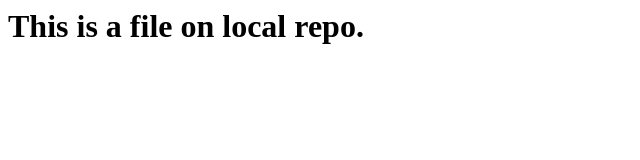
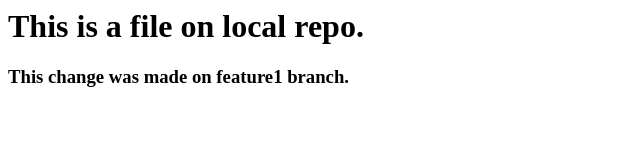
Before and after one commit to sarangg6/Local-Repo, a plain HTML site: page index.html in a window 1280 px wide. Shown: the whole page, without its empty margins (0-640 px from the left). Drawn offline with Linux system fonts and the light colour scheme.

Commit message:
Edited index.html on feature1 branch

```diff
--- a/index.html
+++ b/index.html
@@ -1 +1,2 @@
 <h1>This is a file on local repo.</h1>
+<h3>This change was made on feature1 branch.</h3>
```
